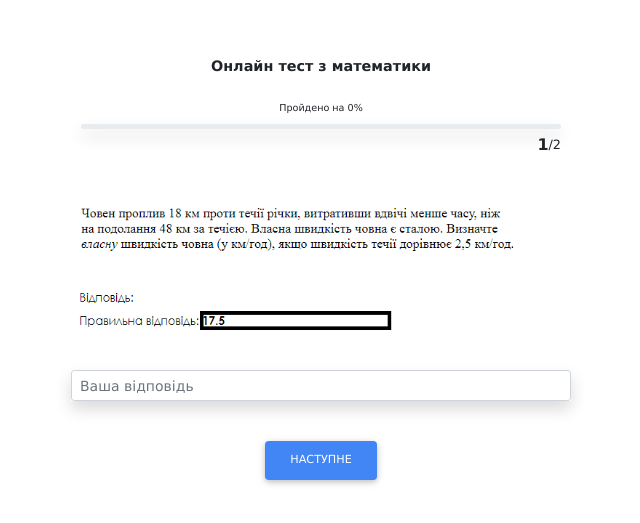
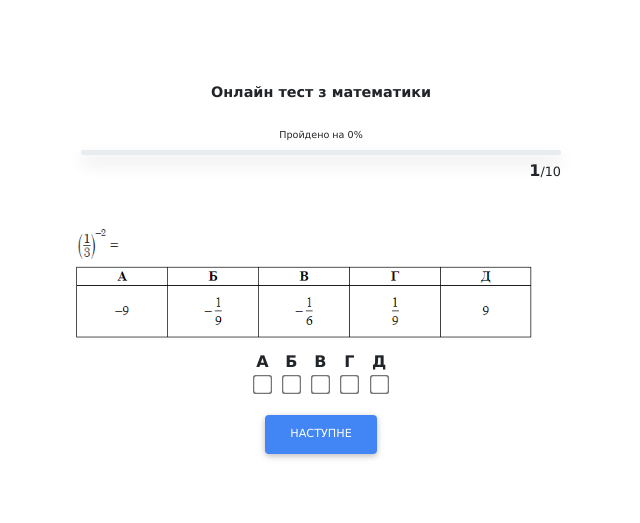
Before and after one commit to maxsherepot/react-quiz, a React (Create React App) app: page / in a window 1280 px wide. Shown: the part 129-652 px from the top of the page, without its empty margins (319-959 px from the left). Built offline with nearby package versions, Linux system fonts and the light colour scheme.

Commit message:
multiselect showed

```diff
--- a/package.json
+++ b/package.json
@@ -6,6 +6,7 @@
     "@testing-library/jest-dom": "^4.2.4",
     "@testing-library/react": "^9.3.2",
     "@testing-library/user-event": "^7.1.2",
+    "animate.css": "^4.1.1",
     "mdbreact": "^5.0.1",
     "react": "^16.13.1",
     "react-dom": "^16.13.1",
--- a/public/index.html
+++ b/public/index.html
@@ -1,18 +1,17 @@
 <!DOCTYPE html>
 <html lang="en">
+
   <head>
     <meta charset="utf-8" />
     <link rel="icon" href="%PUBLIC_URL%/favicon.ico" />
+    <link rel="stylesheet" href="https://cdnjs.cloudflare.com/ajax/libs/animate.css/4.1.1/animate.min.css" />
     <meta name="viewport" content="width=device-width, initial-scale=1" />
-    <meta name="theme-color" content="#000000" />
+    <title>Math Quiz</title>
+  </head>
 
-    <link rel="apple-touch-icon" href="%PUBLIC_URL%/logo192.png" />
-
-    <title>Quizzz</title>
-  </head>
   <body>
     <noscript>You need to enable JavaScript to run this app.</noscript>
     <div id="root"></div>
+  </body>
 
-  </body>
 </html>
--- a/src/components/AnswerSection.js
+++ b/src/components/AnswerSection.js
@@ -6,12 +6,18 @@ const AnswerSection = (props) => {
     const [value, setValue] = useState("");
 
 
+    let answerTypeClass;
+    questions[currentQuestion].answerType === "multiSelect" ?
+        answerTypeClass = "d-flex flex-column" : answerTypeClass = "d-flex";
+
+
     return (
         <div className='d-flex answer-section flex-column align-items-center'>
-            <div className='d-flex'>
+            <div className={answerTypeClass}>
 
                 {/* ///////////////answerType === "select" */}
-                {questions[currentQuestion].answerOptions.map((answerOption, index) => (
+                {questions[currentQuestion].answerType === "select" &&
+                    questions[currentQuestion].answerOptions.map((answerOption, index) => (
                         <div className="p-2 d-flex flex-column align-items-center" key={index}>
                             <span className="mb-1 bold" >{answerOption.answerText}</span>
                             <input
@@ -20,7 +26,8 @@ const AnswerSection = (props) => {
                                 onChange={() => onCheckboxClick(answerOption.isCorrect, index)}
                             ></input>
                         </div>
-                ))}
+                    ))
+                }
 
                 {/* ///////////////answerType === "input" */}
                 {questions[currentQuestion].answerType === "input" &&
@@ -31,8 +38,42 @@ const AnswerSection = (props) => {
                             className="form-control form-control-sm" />
                     </div>
                 }
+
+                {/* ///////////////answerType === "multiSelect" */}
+                {questions[currentQuestion].answerType === "multiSelect" &&
+                    <div className="bold ml-3 mr-1 d-flex justify-content-around">
+                        <span>A</span>
+                        <span>Б</span>
+                        <span>В</span>
+                        <span>Г</span>
+                        <span>Д</span>
                     </div>
-
+                }
+                {questions[currentQuestion].answerType === "multiSelect" &&
+                    questions[currentQuestion].answerOptions.map(function (elem, index) {
+                        return (
+                            <div key={index} className="13 d-flex align-items-center ">
+                                {index === 0 && <span className="bold">1</span>}
+                                {index === 1 && <span className="bold">2</span>}
+                                {index === 2 && <span className="bold">3</span>}
+                                <div className="m-1">{elem.map(function (num, index) {
+                                    return (
+                                        <input
+                                            key={index}
+                                            className="my-1 mx-2"
+                                            type="checkbox"
+                                            checked={checked && index === id ? true : false}
+                                            onChange={() => onCheckboxClick(elem.isCorrect, index)}
+                                        ></input>
+                                    )
+                                })
+                                }
+                                </div>
+                            </div>
+                        )
+                    })
+                }
+            </div>
             <button
                 className="btn btn-md btn-primary rounded mt-3"
                 type="submit"
--- a/src/components/App.js
+++ b/src/components/App.js
@@ -43,7 +43,7 @@ const App = () => {
 
 	return (
 		<div className='container'>
-			<div className='app d-flex align-items-center justify-content-center flex-column'>
+			<div className='app d-flex align-items-center justify-content-center flex-column '>
 				{showScore ?
 					<ScoreWindow
 						score={score}
--- a/src/components/ProgressBar.js
+++ b/src/components/ProgressBar.js
@@ -3,6 +3,8 @@ import React from 'react';
 
 const ProgressBar = (props) => {
     const { progress, currentQuestion, questions } = props;
+
+
 
     return (
         <div className="mb-2">
--- a/src/json/json.js
+++ b/src/json/json.js
@@ -10,16 +10,7 @@ import image9 from "../images/9.png";
 import image10 from "../images/10.png";
 
 
-
 const questionsJSON = [
-
-    {
-        questionImage: [image5],
-        answerType: 'input',
-        answerOptions: [],
-        correctAnswer: 17.5,
-    },
-
     {
         questionImage: [image1],
         answerType: 'select',
@@ -32,145 +23,153 @@ const questionsJSON = [
         ],
     },
 
-    // {
-    //     questionImage: [image2],
-    //     answerType: 'select',
-    //     answerOptions: [
-    //         { answerText: 'A', isCorrect: true },
-    //         { answerText: 'Б', isCorrect: false },
-    //         { answerText: 'В', isCorrect: false },
-    //         { answerText: 'Г', isCorrect: false },
-    //         { answerText: 'Д', isCorrect: false },
-    //     ],
-    // },
+    {
+        questionImage: [image2],
+        answerType: 'select',
+        answerOptions: [
+            { answerText: 'A', isCorrect: true },
+            { answerText: 'Б', isCorrect: false },
+            { answerText: 'В', isCorrect: false },
+            { answerText: 'Г', isCorrect: false },
+            { answerText: 'Д', isCorrect: false },
+        ],
+    },
 
-    // {
-    //     questionImage: [image3],
-    //     answerType: 'select',
-    //     answerOptions: [
-    //         { answerText: 'A', isCorrect: true },
-    //         { answerText: 'Б', isCorrect: false },
-    //         { answerText: 'В', isCorrect: false },
-    //         { answerText: 'Г', isCorrect: false },
-    //     ],
-    // },
+    {
+        questionImage: [image3],
+        answerType: 'select',
+        answerOptions: [
+            { answerText: 'A', isCorrect: true },
+            { answerText: 'Б', isCorrect: false },
+            { answerText: 'В', isCorrect: false },
+            { answerText: 'Г', isCorrect: false },
+        ],
+    },
 
-    // {
-    //     questionImage: [image4],
-    //     answerType: 'select',
-    //     answerOptions: [
-    //         { answerText: 'A', isCorrect: true },
-    //         { answerText: 'Б', isCorrect: false },
-    //         { answerText: 'В', isCorrect: false },
-    //         { answerText: 'Г', isCorrect: false },
-    //         { answerText: 'Д', isCorrect: false },
-    //     ],
-    // },
+    {
+        questionImage: [image4],
+        answerType: 'select',
+        answerOptions: [
+            { answerText: 'A', isCorrect: true },
+            { answerText: 'Б', isCorrect: false },
+            { answerText: 'В', isCorrect: false },
+            { answerText: 'Г', isCorrect: false },
+            { answerText: 'Д', isCorrect: false },
+        ],
+    },
+
+    {
+        questionImage: [image5],
+        answerType: 'input',
+        answerOptions: [],
+        correctAnswer: 17.5,
+    },
 
 
+    {
+        questionImage: [image6],
+        answerType: 'select',
+        answerOptions: [
+            { answerText: 'A', isCorrect: true },
+            { answerText: 'Б', isCorrect: false },
+            { answerText: 'В', isCorrect: false },
+            { answerText: 'Г', isCorrect: false },
+            { answerText: 'Д', isCorrect: false },
+        ],
+    },
 
-    // {
-    //     questionImage: [image6],
-    //     answerType: 'select',
-    //     answerOptions: [
-    //         { answerText: 'A', isCorrect: true },
-    //         { answerText: 'Б', isCorrect: false },
-    //         { answerText: 'В', isCorrect: false },
-    //         { answerText: 'Г', isCorrect: false },
-    //         { answerText: 'Д', isCorrect: false },
-    //     ],
-    // },
-
-    // {
-    //     questionImage: [image7],
-    //     answerType: 'select',
-    //     answerOptions: [
-    //         { answerText: 'A', isCorrect: true },
-    //         { answerText: 'Б', isCorrect: false },
-    //         { answerText: 'В', isCorrect: false },
-    //         { answerText: 'Г', isCorrect: false },
-    //         { answerText: 'Д', isCorrect: false },
-    //     ],
-    // },
+    {
+        questionImage: [image7],
+        answerType: 'select',
+        answerOptions: [
+            { answerText: 'A', isCorrect: true },
+            { answerText: 'Б', isCorrect: false },
+            { answerText: 'В', isCorrect: false },
+            { answerText: 'Г', isCorrect: false },
+            { answerText: 'Д', isCorrect: false },
+        ],
+    },
 
 
-    // {
-    //     questionImage: [image8],
-    //     answerType: 'multiselect',
-    //     answerOptions: [
-    //         [
-    //             { answerText: 'A', isCorrect: false },
-    //             { answerText: 'Б', isCorrect: true },
-    //             { answerText: 'В', isCorrect: false },
-    //             { answerText: 'Г', isCorrect: false },
-    //             { answerText: 'A', isCorrect: false }
-    //         ],
-    //         [
-    //             { answerText: 'Б', isCorrect: true },
-    //             { answerText: 'В', isCorrect: false },
-    //             { answerText: 'Г', isCorrect: false },
-    //             { answerText: 'A', isCorrect: false }
-    //         ],
-    //         [
-    //             { answerText: 'Б', isCorrect: true },
-    //             { answerText: 'В', isCorrect: false },
-    //             { answerText: 'Г', isCorrect: false },
-    //             { answerText: 'A', isCorrect: false }
-    //         ]
-    //     ],
-    // },
+    {
+        questionImage: [image8],
+        answerType: 'multiSelect',
+        answerOptions: [
+            [
+                { answerText: 'A', isCorrect: false },
+                { answerText: 'Б', isCorrect: true },
+                { answerText: 'В', isCorrect: false },
+                { answerText: 'Г', isCorrect: false },
+                { answerText: 'A', isCorrect: false }
+            ],
+            [
+                { answerText: 'Б', isCorrect: true },
+                { answerText: 'В', isCorrect: false },
+                { answerText: 'Г', isCorrect: false },
+                { answerText: 'A', isCorrect: false }
+            ],
+            [
+                { answerText: 'Б', isCorrect: true },
+                { answerText: 'В', isCorrect: false },
+                { answerText: 'Г', isCorrect: false },
+                { answerText: 'A', isCorrect: false }
+            ]
+        ],
+    },
 
-    // {
-    //     questionImage: [image9],
-    //     answerType: 'multiselect',
-    //     answerOptions: [
-    //         [
-    //             { answerText: 'A', isCorrect: false },
-    //             { answerText: 'Б', isCorrect: true },
-    //             { answerText: 'В', isCorrect: false },
-    //             { answerText: 'Г', isCorrect: false },
-    //             { answerText: 'A', isCorrect: false }
-    //         ],
-    //         [
-    //             { answerText: 'Б', isCorrect: true },
-    //             { answerText: 'В', isCorrect: false },
-    //             { answerText: 'Г', isCorrect: false },
-    //             { answerText: 'A', isCorrect: false }
-    //         ],
-    //         [
-    //             { answerText: 'Б', isCorrect: true },
-    //             { answerText: 'В', isCorrect: false },
-    //             { answerText: 'Г', isCorrect: false },
-    //             { answerText: 'A', isCorrect: false }
-    //         ]
-    //     ],
-    // },
+    {
+        questionImage: [image9],
+        answerType: 'multiSelect',
+        answerOptions: [
+            [
+                { answerText: 'A', isCorrect: false },
+                { answerText: 'Б', isCorrect: true },
+                { answerText: 'В', isCorrect: false },
+                { answerText: 'Г', isCorrect: false },
+                { answerText: 'A', isCorrect: false }
+            ],
+            [
+                { answerText: 'A', isCorrect: false },
+                { answerText: 'Б', isCorrect: true },
+                { answerText: 'В', isCorrect: false },
+                { answerText: 'Г', isCorrect: false },
+                { answerText: 'A', isCorrect: false }
+            ],
+            [
+                { answerText: 'A', isCorrect: false },
+                { answerText: 'Б', isCorrect: true },
+                { answerText: 'В', isCorrect: false },
+                { answerText: 'Г', isCorrect: false },
+                { answerText: 'A', isCorrect: false }
+            ]
+        ],
+    },
 
-    // {
-    //     questionImage: [image10],
-    //     answerType: 'multiselect',
-    //     answerOptions: [
-    //         [
-    //             { answerText: 'A', isCorrect: false },
-    //             { answerText: 'Б', isCorrect: true },
-    //             { answerText: 'В', isCorrect: false },
-    //             { answerText: 'Г', isCorrect: false },
-    //             { answerText: 'A', isCorrect: false }
-    //         ],
-    //         [
-    //             { answerText: 'Б', isCorrect: true },
-    //             { answerText: 'В', isCorrect: false },
-    //             { answerText: 'Г', isCorrect: false },
-    //             { answerText: 'A', isCorrect: false }
-    //         ],
-    //         [
-    //             { answerText: 'Б', isCorrect: true },
-    //             { answerText: 'В', isCorrect: false },
-    //             { answerText: 'Г', isCorrect: false },
-    //             { answerText: 'A', isCorrect: false }
-    //         ]
-    //     ],
-    // },
+    {
+        questionImage: [image10],
+        answerType: 'multiSelect',
+        answerOptions: [
+            [
+                { answerText: 'A', isCorrect: false },
+                { answerText: 'Б', isCorrect: true },
+                { answerText: 'В', isCorrect: false },
+                { answerText: 'Г', isCorrect: false },
+                { answerText: 'A', isCorrect: false }
+            ],
+            [
+                { answerText: 'Б', isCorrect: true },
+                { answerText: 'В', isCorrect: false },
+                { answerText: 'Г', isCorrect: false },
+                { answerText: 'A', isCorrect: false }
+            ],
+            [
+                { answerText: 'Б', isCorrect: true },
+                { answerText: 'В', isCorrect: false },
+                { answerText: 'Г', isCorrect: false },
+                { answerText: 'A', isCorrect: false }
+            ]
+        ],
+    },
 ];
 
 export default questionsJSON;
```
Also changed, not shown: 1 other file (tests, documents, lock files or other folders). Lines whose indentation alone changed are shown as unchanged.
